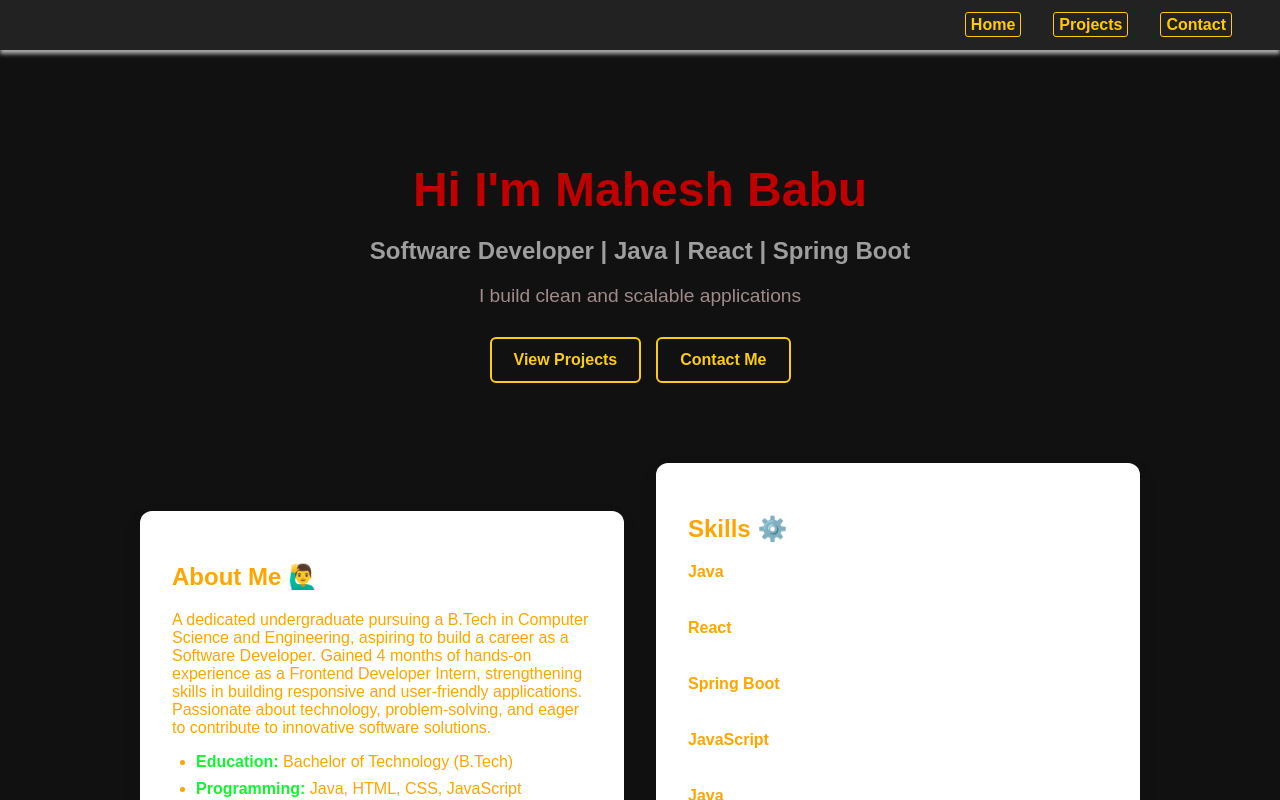
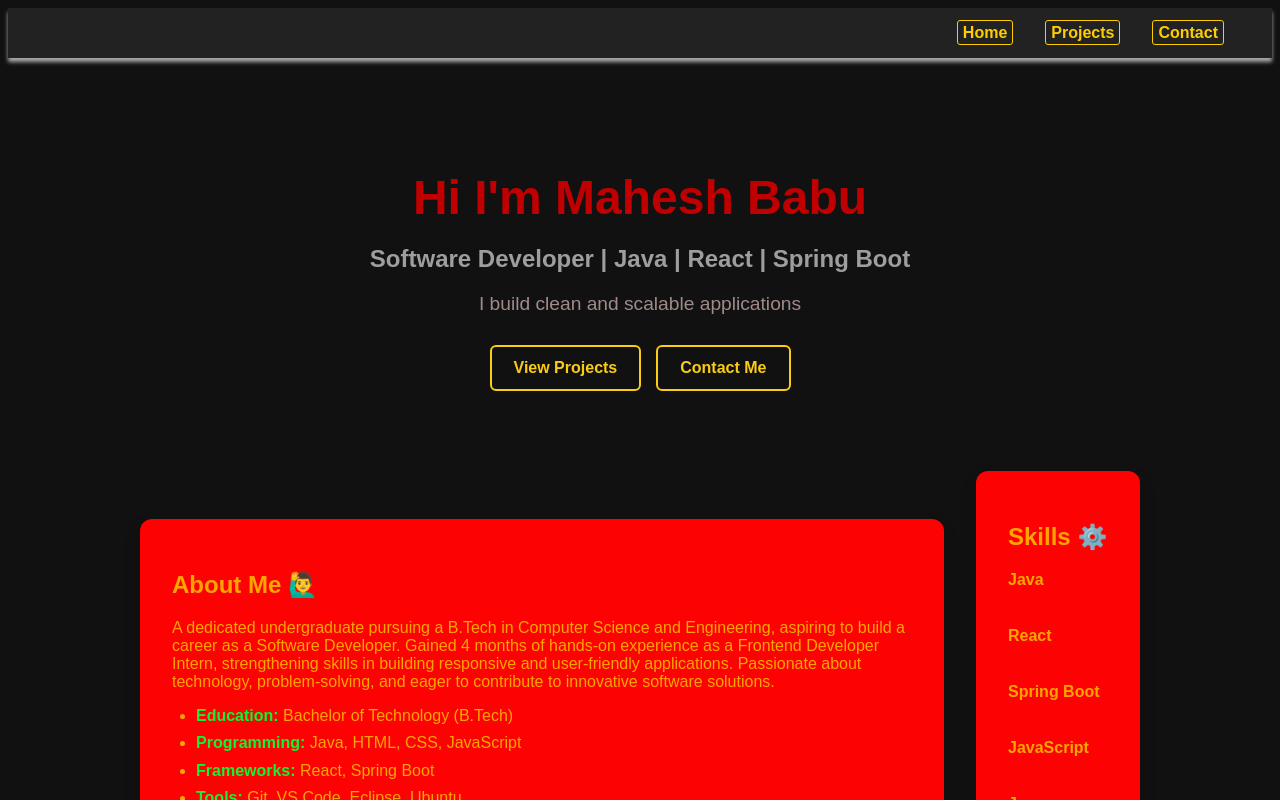
Before and after one commit to MaheshTechIn/My-Portfolio, a React (Vite) app in the folder Portfolio/my-portfolio/: page / in a window 1280 px wide. Shown: the top 800 px of the page. Built offline with nearby package versions, Linux system fonts and the light colour scheme.

Commit message:
Successfully toggled the themes in all pages

```diff
--- a/Portfolio/my-portfolio/src/App.css
+++ b/Portfolio/my-portfolio/src/App.css
@@ -6,7 +6,7 @@
   align-items: center;
 }
 
-html, body {
+html, body #root{
   height: 100%;
   margin: 0;
 }
@@ -14,11 +14,10 @@ html, body {
 .app-container {
   min-height: 100vh;
   display: flex;
-   background-color: #111;
   flex-direction: column;
-  /* background: var(--bg-color); */
-    font-family: Arial, Helvetica, sans-serif;
-  /* color: var(--text-color);  */
+  background: var(--bg-color);
+  font-family: Arial, Helvetica, sans-serif;
+  color: var(--text-color);
   color: orange;
 }
 
--- a/Portfolio/my-portfolio/src/App.jsx
+++ b/Portfolio/my-portfolio/src/App.jsx
@@ -3,17 +3,18 @@ import { BrowserRouter as Router, Routes, Route, Link } from 'react-router-dom';
 import Home from './pages/Home';
 import Projects from './pages/Projects';
 import Contact from './pages/Contact';
-import { NavLink } from 'react-router-dom';
-import './Styles/Navbar.css';
 import './App.css';
-import './Styles/Theme.css';
 import Navbar from './components/Navbar';
 import Footer from './components/Footer';
+
 export default function App() {
   const [theme, setTheme] = React.useState('dark');
   const toggleTheme = () => {
     setTheme((prevTheme) => (prevTheme === 'dark' ? 'light' : 'dark'));
   }
+  React.useEffect(() => {
+    document.documentElement.setAttribute('data-theme', theme);
+  }, [theme]);
 
   return (
       <div className="app-container">
@@ -25,7 +26,7 @@ export default function App() {
         <div className="content">
           <Routes>
             <Route path="/" element={<Home />} />
-            <Route path="/projects" element={<Projects />} />
+             <Route path="/projects" element={<Projects />} />
             <Route path="/contact" element={<Contact />} />
           </Routes>
 
--- a/Portfolio/my-portfolio/src/Styles/Home.css
+++ b/Portfolio/my-portfolio/src/Styles/Home.css
@@ -54,8 +54,8 @@
 .about,
 .skills {
   width: 100%;
-  max-width: 500px;
-  background: #ffffff;
+  max-width: 100px;
+  background: #fc0202;
   padding: 2rem;
   border-radius: 12px;
   box-shadow: 0 8px 20px rgba(0, 0, 0, 0.08);
@@ -77,7 +77,7 @@
 }
 
 .primary:hover {
-  background-color: #eab308;
+  background-color: #facc15;
   color: #000;
 }
 
--- a/Portfolio/my-portfolio/src/Styles/Projects.css
+++ b/Portfolio/my-portfolio/src/Styles/Projects.css
@@ -69,7 +69,7 @@
 }
 
 .project-link:hover {
-  background-color: #eab308;
+  background-color: #facc15;
   box-shadow: #dddddd 0px 5px 15px;
 }
 
--- a/Portfolio/my-portfolio/src/Styles/Theme.css
+++ b/Portfolio/my-portfolio/src/Styles/Theme.css
@@ -1,15 +1,15 @@
 /* Light Theme */
 :root {
   --bg-color: #ffffff;
-  --text-color: #111111;
-  --card-bg: #f5f5f5;
-  --accent: #2563eb;
+  --text-color: #eeff02;
+  --card-bg: #eeff00;
+  --accent: #ef0c0c;
 }
 
 /* Dark Theme */
 [data-theme="dark"] {
-  --bg-color: #0f172a;
-  --text-color: #e5e7eb;
-  --card-bg: #1e293b;
-  --accent: #38bdf8;
+  --bg-color: #111;
+  --text-color: #005701;
+  --card-bg: #d9ff00;
+  --accent: #c41414;
 }
--- a/Portfolio/my-portfolio/src/components/About.jsx
+++ b/Portfolio/my-portfolio/src/components/About.jsx
@@ -17,6 +17,5 @@ export default function About(){
                 <li><strong>Languages:</strong> English, Telugu, Hindi</li>
             </ul>
         </section>
-
     )
 }
--- a/Portfolio/my-portfolio/src/components/Footer.jsx
+++ b/Portfolio/my-portfolio/src/components/Footer.jsx
@@ -1,5 +1,5 @@
 import '../Styles/Footer.css';
-
+import '../Styles/Theme.css';
 export default function Footer({ theme, toggleTheme }) {
   return (
     <footer className="footer">
--- a/Portfolio/my-portfolio/src/index.css
+++ b/Portfolio/my-portfolio/src/index.css
@@ -1,6 +1,8 @@
-@tailwind base;
-@tailwind components;
-@tailwind utilities;
+body {
+  background-color: var(--bg-color);
+  color: var(--text-color);
+  transition: background-color 0.3s ease, color 0.3s ease;
+}
 
 /* Optional custom animations/icons, but NO text colors here */
 
--- a/Portfolio/my-portfolio/src/main.jsx
+++ b/Portfolio/my-portfolio/src/main.jsx
@@ -3,7 +3,7 @@ import { createRoot } from "react-dom/client";
 import { BrowserRouter } from "react-router-dom";
 import "./index.css";
 import App from "./App.jsx";
-
+import './Styles/Theme.css';
 createRoot(document.getElementById("root")).render(
   <StrictMode>
     <BrowserRouter>
--- a/Portfolio/my-portfolio/src/pages/Home.jsx
+++ b/Portfolio/my-portfolio/src/pages/Home.jsx
@@ -4,6 +4,7 @@ import { Link } from 'react-router-dom';
 import About from '../components/About.jsx';
 import Skills from '../components/Skills.jsx';
 import Hero from '../components/Hero.jsx';
+import '../Styles/Theme.css';
 
 export default function Home() {
   return (
```
